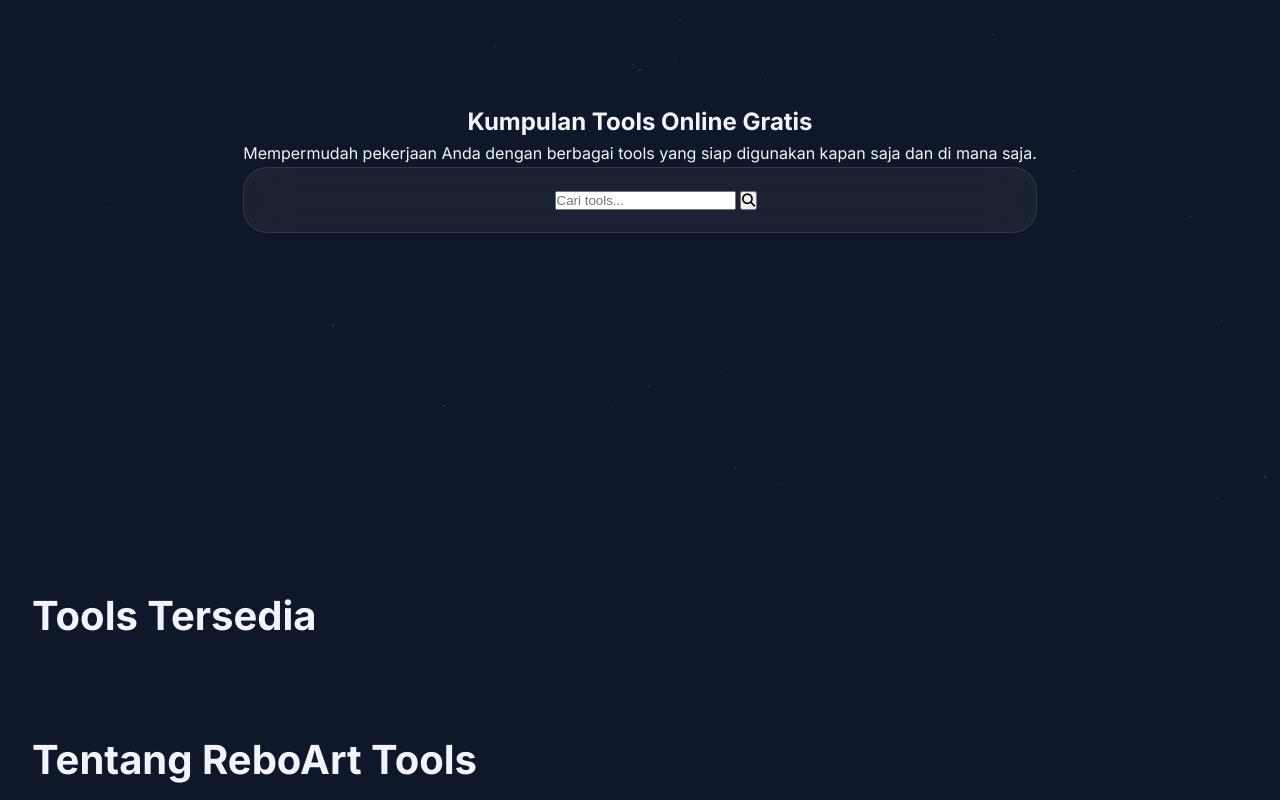
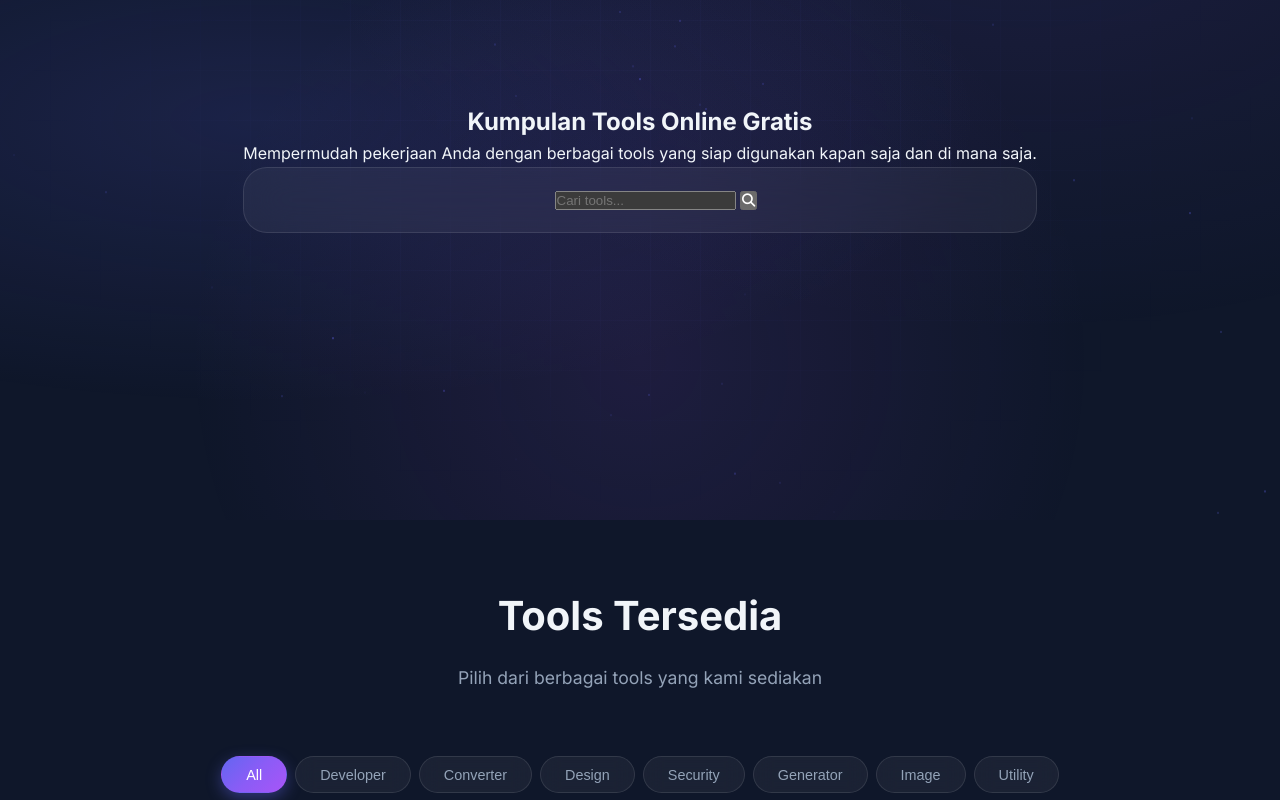
Before and after one commit to ocileo/tools.reboart.net, a plain HTML site: page tools-site/index.html in a window 1280 px wide. Shown: the part 280-1080 px from the top of the page. Drawn offline with Linux system fonts and the light colour scheme.

Commit message:
Update index.html

```diff
--- a/tools-site/index.html
+++ b/tools-site/index.html
@@ -1,6 +1,11 @@
 <!DOCTYPE html>
 <html lang="id">
 <head>
+    <!-- Modern Meta Tags -->
+    <meta name="theme-color" content="#0f172a">
+    <meta name="color-scheme" content="dark">
+    <link rel="preconnect" href="https://fonts.googleapis.com">
+    <link rel="preconnect" href="https://fonts.gstatic.com" crossorigin>
     <meta charset="UTF-8">
     <meta name="viewport" content="width=device-width, initial-scale=1.0">
     <meta name="description" content="Kumpulan tools online gratis untuk berbagai keperluan">
@@ -10,6 +15,8 @@
     <link rel="stylesheet" href="https://cdnjs.cloudflare.com/ajax/libs/font-awesome/6.4.0/css/all.min.css">
 </head>
 <body>
+    <div class="animated-bg"></div>
+    <div class="grid-bg"></div>
     <!-- Header -->
     <header class="header">
         <nav class="navbar">
@@ -48,9 +55,19 @@
     <!-- Tools Section -->
     <section id="tools" class="tools-section">
         <div class="container">
-            <h2 class="section-title">Tools Tersedia</h2>
+            <div class="section-header">
+                <h2 class="section-title">
+                    <span class="gradient-text">Tools</span> Tersedia
+                </h2>
+                <p class="section-subtitle">Pilih dari berbagai tools yang kami sediakan</p>
+            </div>
+
+            <div class="filter-wrapper" id="filterContainer">
+                <!-- Filter pills akan dirender oleh JavaScript -->
+            </div>
+
             <div class="tools-grid" id="toolsGrid">
-                <!-- Tools cards akan dimuat di sini -->
+                <!-- Tools cards akan dirender oleh JavaScript -->
             </div>
         </div>
     </section>
```
